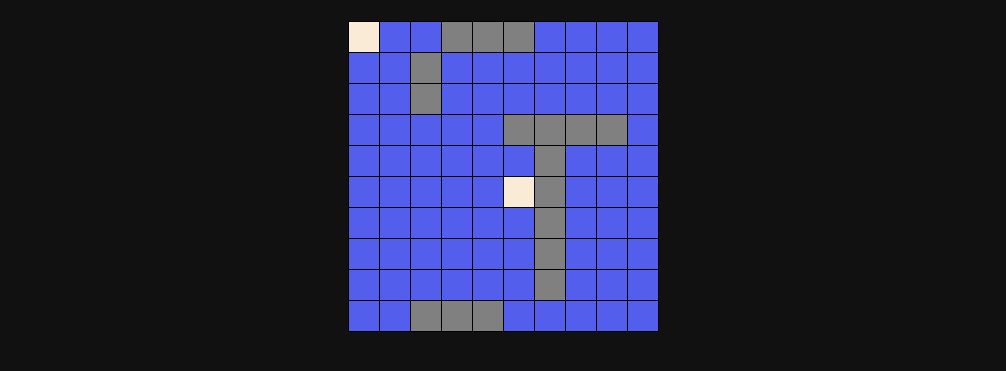
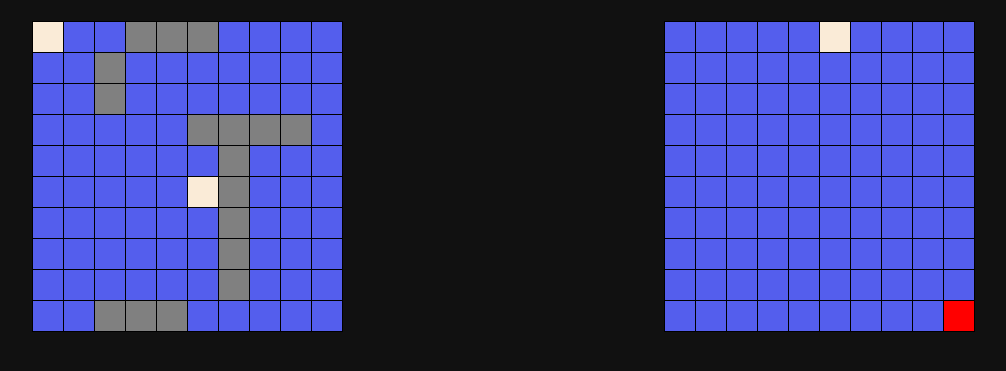
Before and after one commit to sjmy/battleship, a website built with webpack: page src/index.html in a window 1280 px wide. Shown: the part 81-452 px from the top of the page, without its empty margins (137-1143 px from the left). Built offline with nearby package versions, Linux system fonts and the light colour scheme.

Commit message:
<feature>: secondaryBoard display

```diff
--- a/src/battleship.js
+++ b/src/battleship.js
@@ -2,13 +2,19 @@ import "./styles.css";
 // import Gameboard from "./Gameboard.js";
 // import Ship from "./Ship.js";
 import Player from "./Player.js";
-import { renderPrimaryBoard } from "./render.js";
+import { renderPrimaryBoard, renderSecondaryBoard } from "./render.js";
 
 let human = Player();
+let opponent = Player();
 
 human.gameboard.randomShipPlacement();
+opponent.gameboard.randomShipPlacement();
+
 human.gameboard.receiveAttack(0, 0);
+opponent.gameboard.receiveAttack(0, 5);
 human.gameboard.receiveAttack(5, 5);
+opponent.gameboard.receiveAttack(9, 9);
 // console.table(human.gameboard.getMissedAttacks());
 // console.table(human.gameboard.getPrimaryBoard()[5][5].getHitsArray());
 renderPrimaryBoard(human);
+renderSecondaryBoard(human, opponent);
--- a/src/index.html
+++ b/src/index.html
@@ -10,6 +10,7 @@
     <br />
     <div class="gameboards">
       <div class="primary-board"></div>
+      <div class="secondary-board"></div>
     </div>
   </body>
 </html>
--- a/src/render.js
+++ b/src/render.js
@@ -72,4 +72,47 @@ function renderPrimaryBoard(player) {
   }
 }
 
-export { renderPrimaryBoard };
+function renderSecondaryBoard(player, opponent) {
+  const gameboards = document.querySelector(".gameboards");
+  const secondaryBoardContainer = document.querySelector(".secondary-board");
+  const oppPrimaryBoard = opponent.gameboard.getPrimaryBoard();
+  const missedAttacks = opponent.gameboard.getMissedAttacks();
+
+  gameboards.appendChild(secondaryBoardContainer);
+
+  // Resets the board
+  secondaryBoardContainer.textContent = "";
+
+  // For each square, create a button
+  for (let r = 0; r < player.gameboard.getRows(); r++) {
+    for (let c = 0; c < player.gameboard.getCols(); c++) {
+      const square = document.createElement("button");
+
+      // Add class, row/col data attribute to element
+      square.classList.add("square");
+      square.dataset.row = `${r}`;
+      square.dataset.col = `${c}`;
+
+      // Check if it's a missed attack
+      if (checkForMiss(missedAttacks, r, c)) {
+        square.classList.add("miss");
+        secondaryBoardContainer.appendChild(square);
+        continue;
+      }
+
+      // If the square is not empty and not a miss, it's a ship
+      if (oppPrimaryBoard[r][c] !== null) {
+        const hitsArray = oppPrimaryBoard[r][c].getHitsArray();
+
+        // Check it it's a hit
+        if (checkForHit(hitsArray, r, c)) {
+          square.classList.add("hit");
+        }
+      }
+
+      secondaryBoardContainer.appendChild(square);
+    }
+  }
+}
+
+export { renderPrimaryBoard, renderSecondaryBoard };
--- a/src/styles.css
+++ b/src/styles.css
@@ -27,11 +27,23 @@ ul {
 }
 
 .gameboards {
-  width: fit-content;
+  display: flex;
+  justify-content: space-evenly;
   margin: auto;
 }
 
 .primary-board {
+  display: grid;
+  grid-template-rows: repeat(10, 30px);
+  grid-template-columns: repeat(10, 30px);
+  gap: 1px;
+  background-color: black;
+  border: 1px solid black;
+  width: fit-content;
+  margin: 0 auto;
+}
+
+.secondary-board {
   display: grid;
   grid-template-rows: repeat(10, 30px);
   grid-template-columns: repeat(10, 30px);
```
